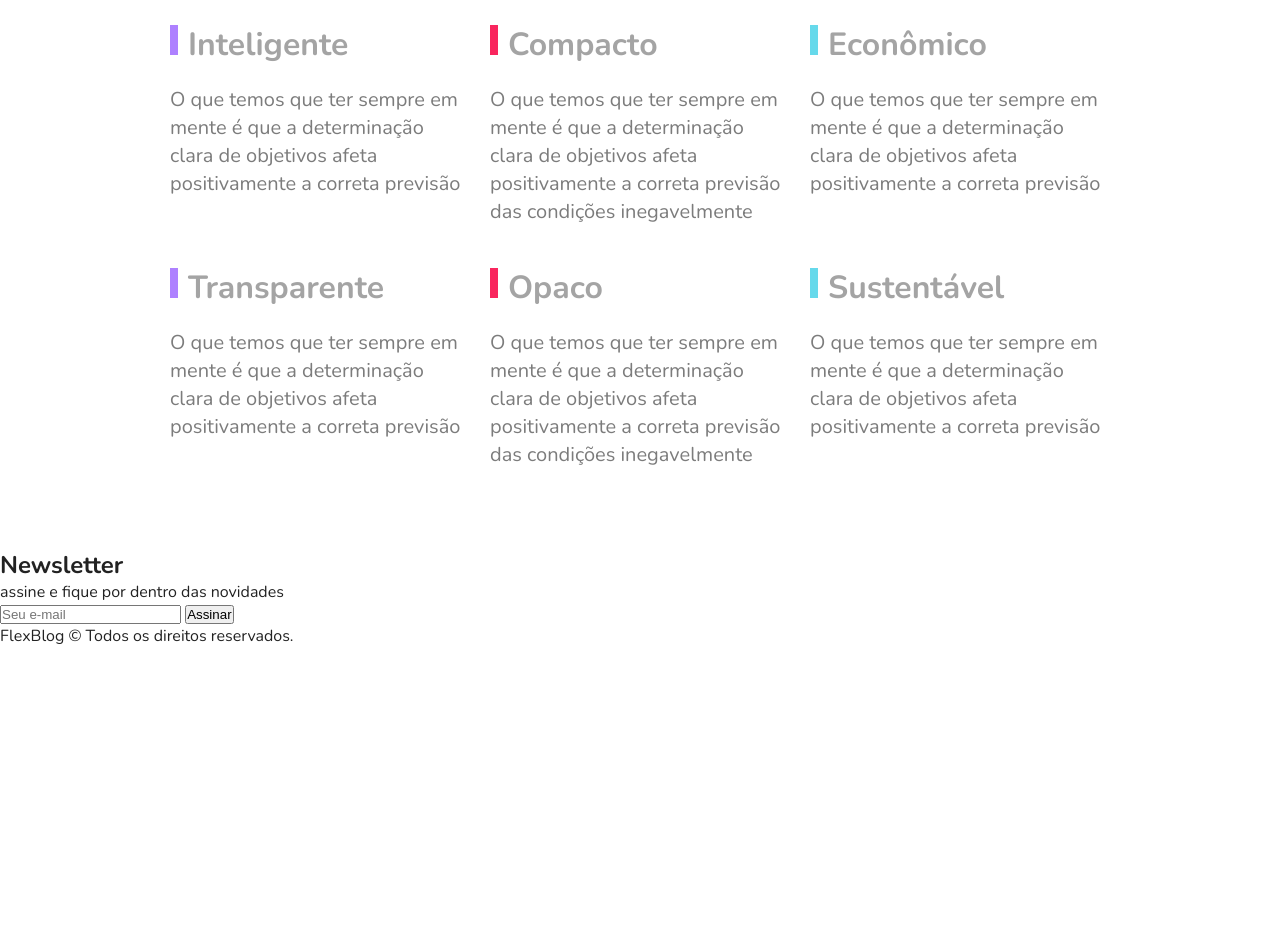
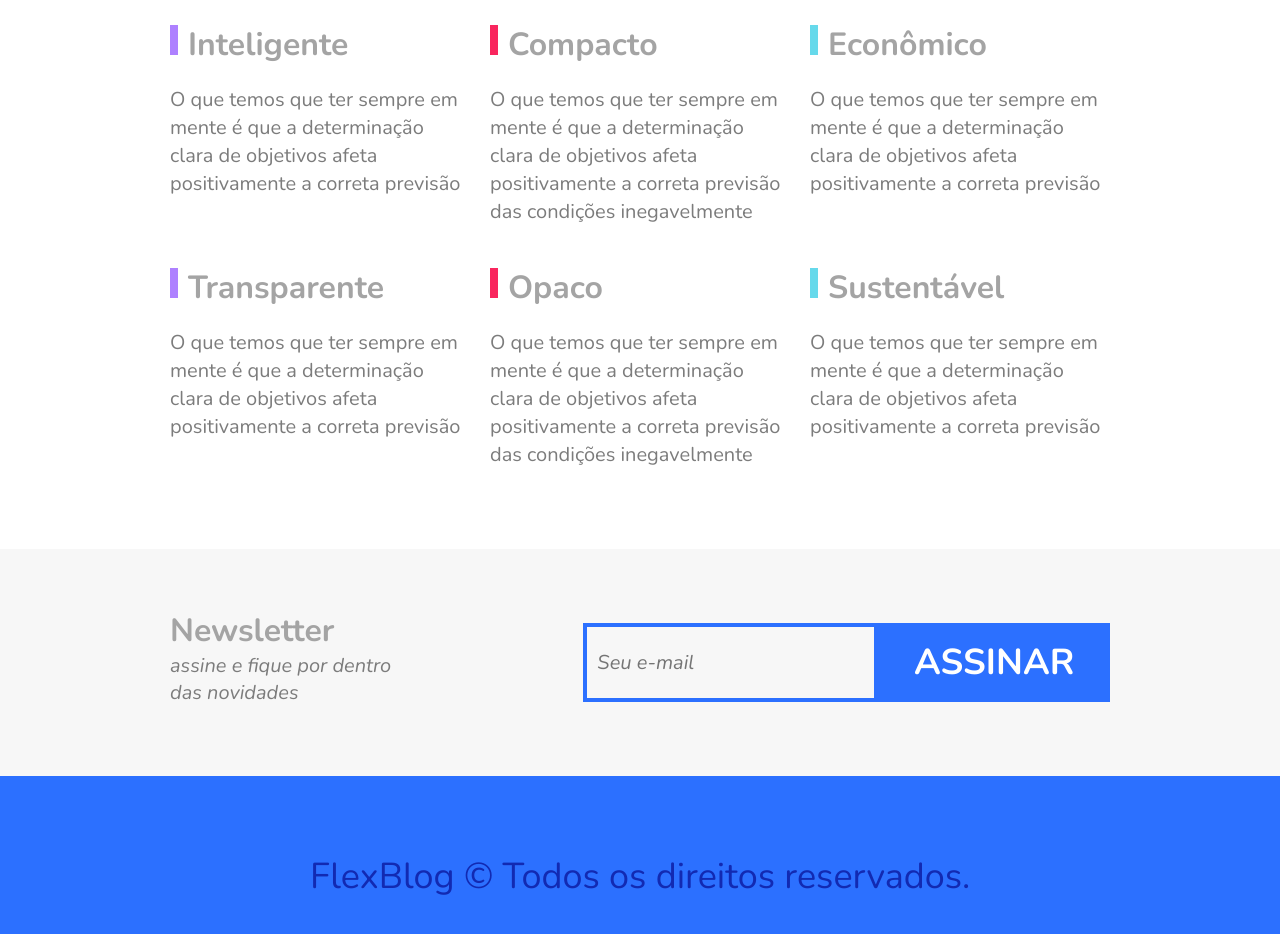
Before and after one commit to Renata-Isis/Flex-Blog, a plain HTML site: page index.html in a window 1280 px wide. Shown: the part 2558-3492 px from the top of the page. Before the commit the page ends 3205 px from the top, so only its background shows below. Drawn offline with nearby package versions, Linux system fonts and the light colour scheme.

Commit message:
first commit

```diff
--- a/style.css
+++ b/style.css
@@ -308,3 +308,86 @@ img {
   line-height: 1.4;
   color: #7c7c7c;
 }
+
+/*=========================== News Letter =======================*/
+.newsletter {
+  background: #f7f7f7;
+  padding: 60px calc((100% - 960px) / 2); /*Calculo para deixar o newsletter sempre alinhado, mesmo em telas menores*/
+  display: flex;
+  flex-wrap: wrap;
+}
+
+.newsletter-info {
+  flex: 1 1 260px;
+  margin: 0 10px;
+}
+
+.newsletter-info h1 {
+  font-size: 2em;
+  color: #a4a4a4;
+}
+
+.newsletter-info p {
+  font-size: 1.25em;
+  font-style: italic;
+  max-width: 230px;
+  color: #7c7c7c;
+  margin-bottom: 10px;
+}
+
+.newsletter-form {
+  flex: 2 1 260px;
+  margin: 0 10px;
+  align-self: center;
+  display: flex;
+  flex-wrap: wrap;
+}
+
+.newsletter-form input {
+  flex: 3 1 200px;
+  font-size: 1.25em;
+  color: #7c7c7c;
+  font-style: italic;
+  font-family: 'Nunito', Arial, Helvetica, sans-serif;
+  border: 4px solid #2c70ff;
+  background: transparent;
+  padding: 15px 10px;
+  margin: 0px;
+  border-radius: 0px;
+}
+
+.newsletter-form button {
+  flex: 1 1 200px;
+  font-family: 'Nunito', Arial, Helvetica, sans-serif;
+  font-size: 2.25em;
+  font-weight: bold;
+  text-transform: uppercase;
+  background: #2c70ff;
+  color: white;
+  margin: 0px;
+  cursor: pointer;
+  border: 0px;
+  padding: 15px 10px;
+}
+
+@media (max-width: 600px) {
+  .newsletter-form button {
+    font-size: 1.5em;
+  }
+}
+
+/*============================ Footer =======================*/
+
+.footer {
+  display: flex;
+  background: #2c70ff;
+  height: 200px;
+  align-items: center;
+}
+
+.footer p {
+  flex: 1;
+  text-align: center;
+  font-size: 2.25em;
+  color: #122ab2;
+}
```
